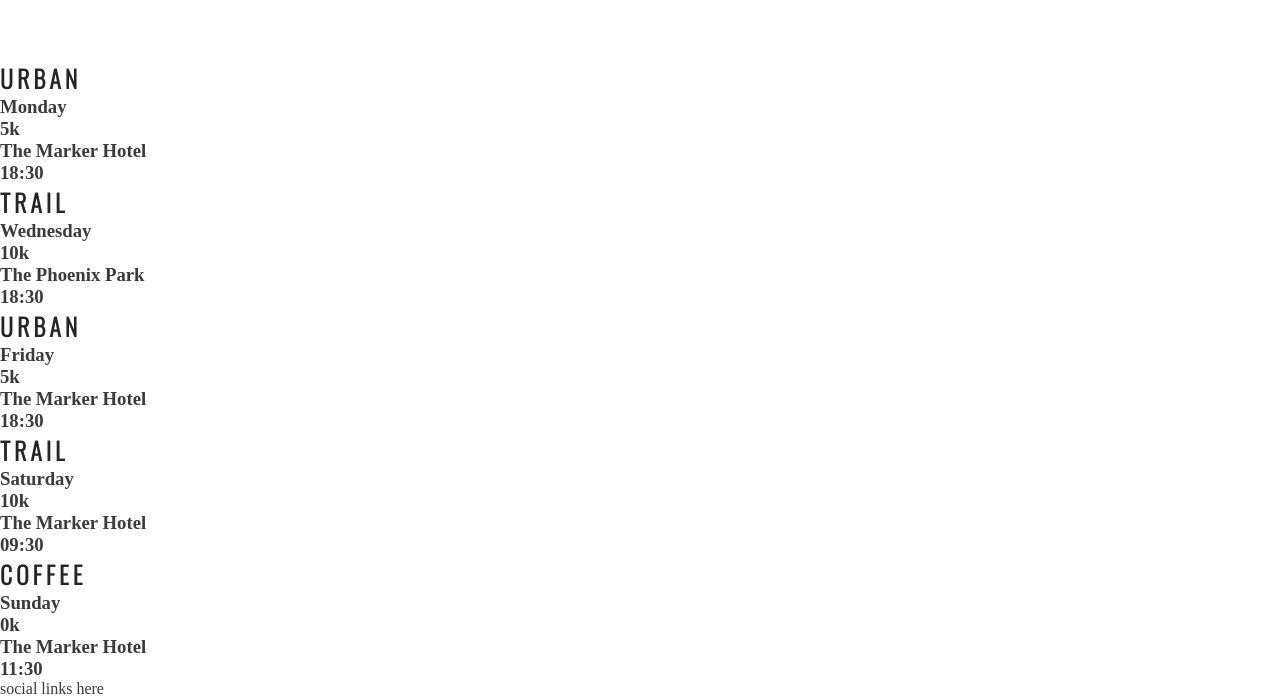
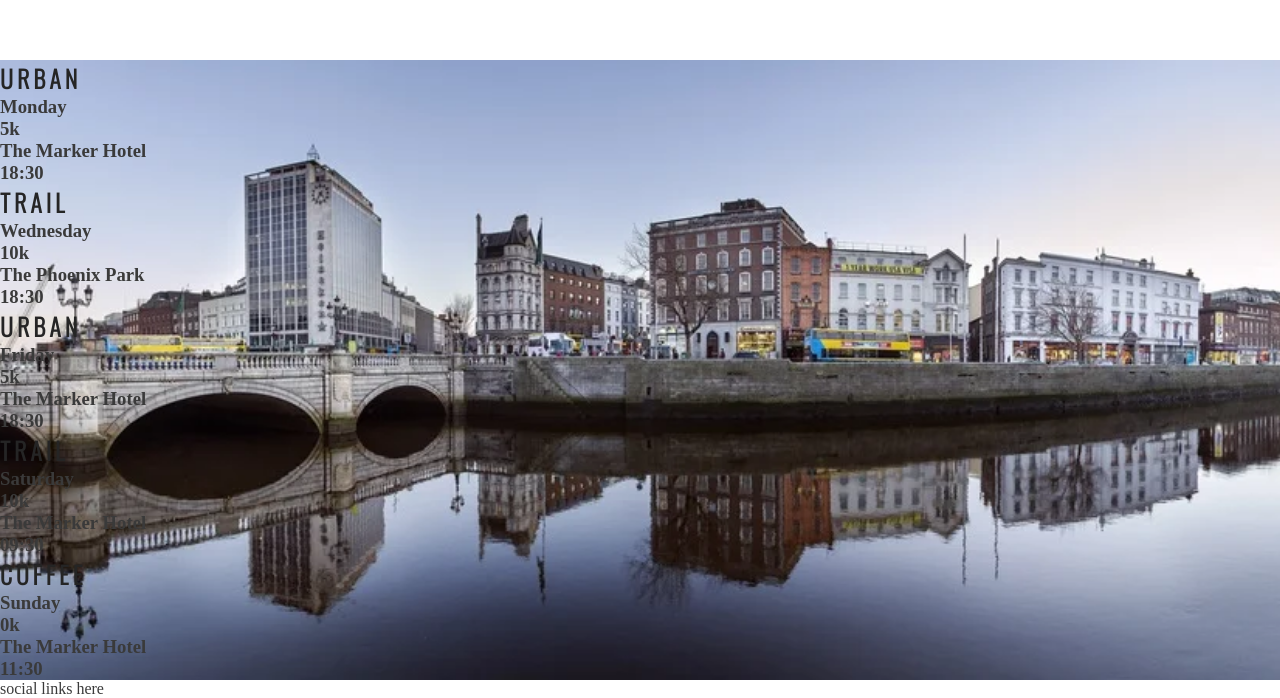
Before and after one commit to andodaryl/love-running, a plain HTML site: page index.html in a window 1280 px wide. Shown: the part 1235-1933 px from the top of the page. Drawn offline with nearby package versions, Linux system fonts and the light colour scheme.

Commit message:
Add background image to times section and style

```diff
--- a/assets/css/style.css
+++ b/assets/css/style.css
@@ -178,3 +178,11 @@ hr {
     height: 100%;
     border-radius: 50%;
 }
+
+/*  event times */
+
+#times {
+    background: url("../images/dublin-city.webp") center/cover no-repeat;
+    width: 100%;
+    overflow: hidden;
+}
--- a/index.html
+++ b/index.html
@@ -63,7 +63,7 @@
             </div>
         </div>
     </section>
-    <section>
+    <section id="times">
         <div>
             <h2>Urban</h2>
             <h3>Monday</h3>
```
Also changed, not shown: assets/images/dublin-city.webp (added).
